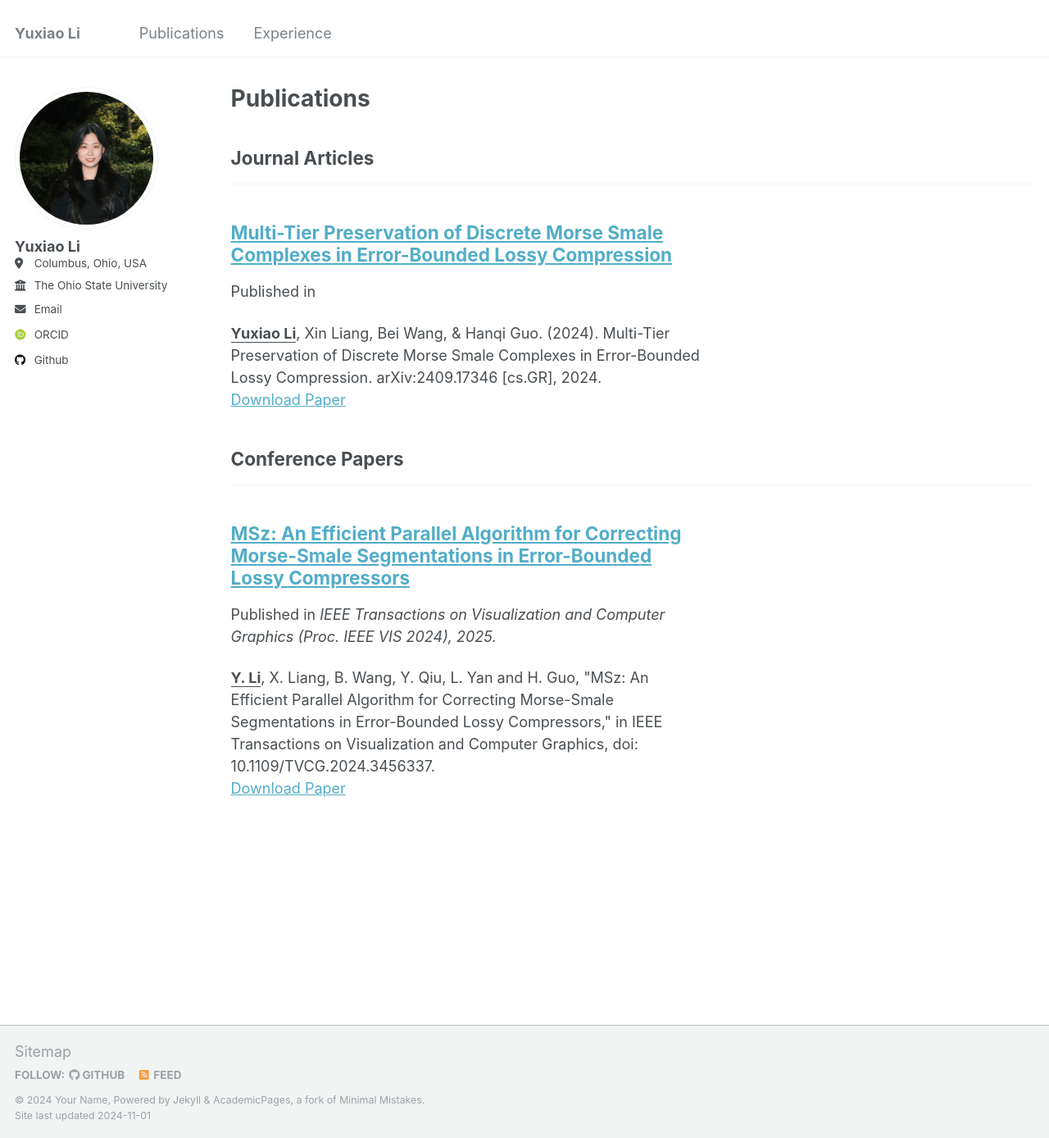
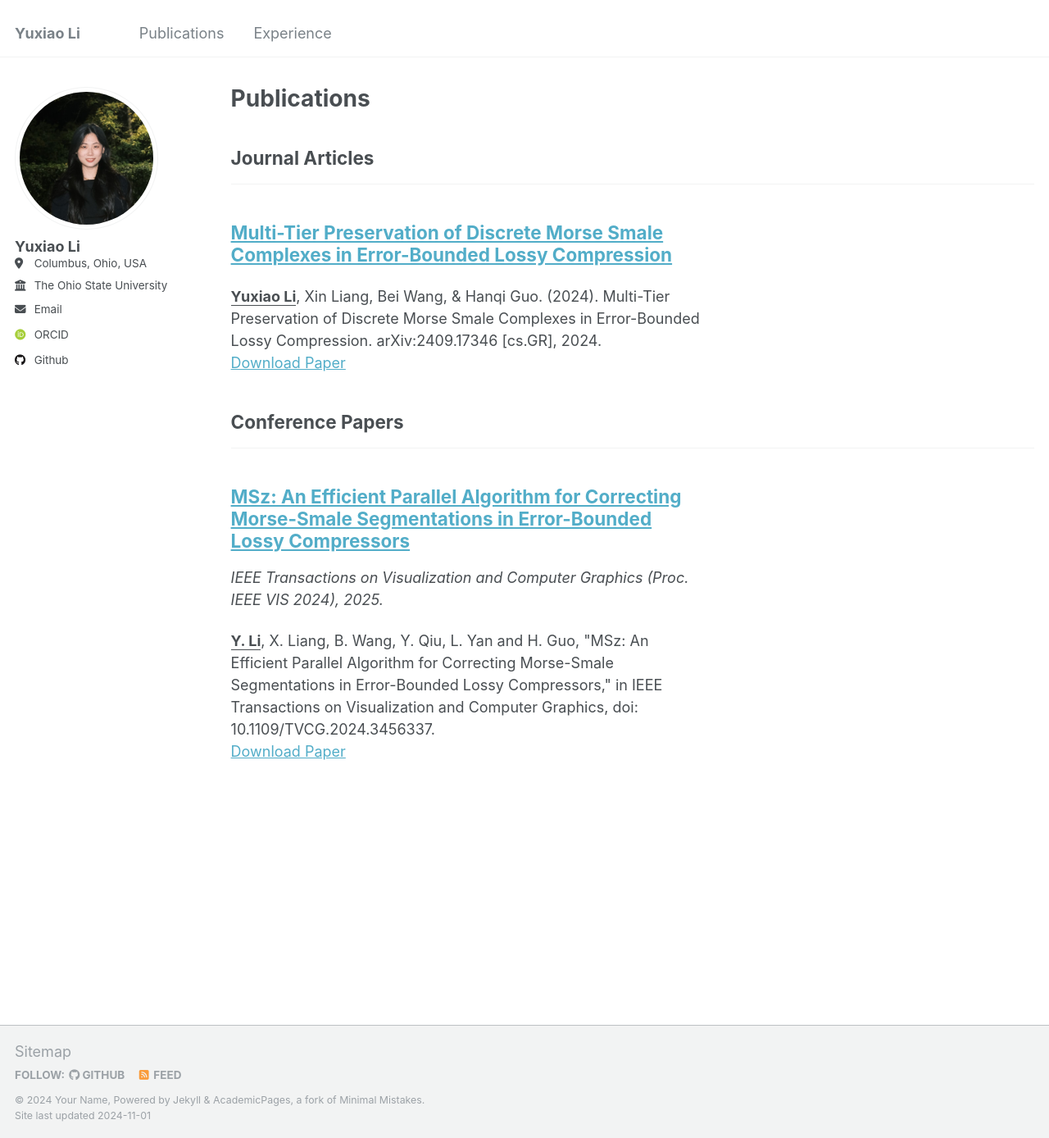
Before and after one commit to YuxiaoLi1234/YuxiaoLi1234.github.io, a Jekyll site: the page built from _pages/publications.html, in a window 1280 px wide and 1388 px high. Shown: the whole window at 82% size. Built offline with Jekyll 4.4.1, drawn with Linux system fonts in a browser that asks for light colours; some web fonts are replaced.

Commit message:
Update archive-single.html

```diff
--- a/_includes/archive-single.html
+++ b/_includes/archive-single.html
@@ -41,7 +41,7 @@
         {% if post.collection == 'teaching' %}
           <p> {{ post.type }}, <i>{{ post.venue }}</i></p>
         {% elsif post.collection == 'publications' %}
-          <p>Published in <i>{{ post.venue }}</i></p>
+          <p><i>{{ post.venue }}</i></p>
         {% elsif post.date %}
          <p class="page__date"><strong><i class="fa fa-fw fa-calendar" aria-hidden="true"></i> {{ site.data.ui-text[site.locale].date_label | default: "Published:" }}</strong> <time datetime="{{ post.date | default: "1900-01-01" | date_to_xmlschema }}">{{ post.date | default: "1900-01-01" | date: "%B %d, %Y" }}</time></p>
         {% endif %}
```
